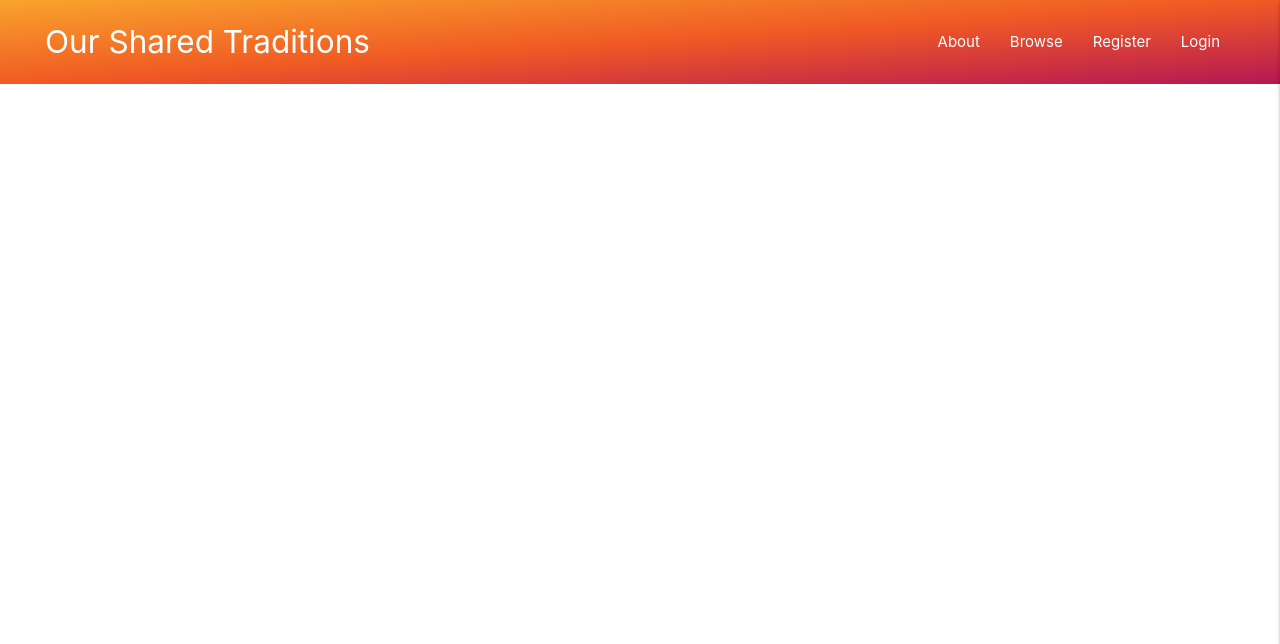
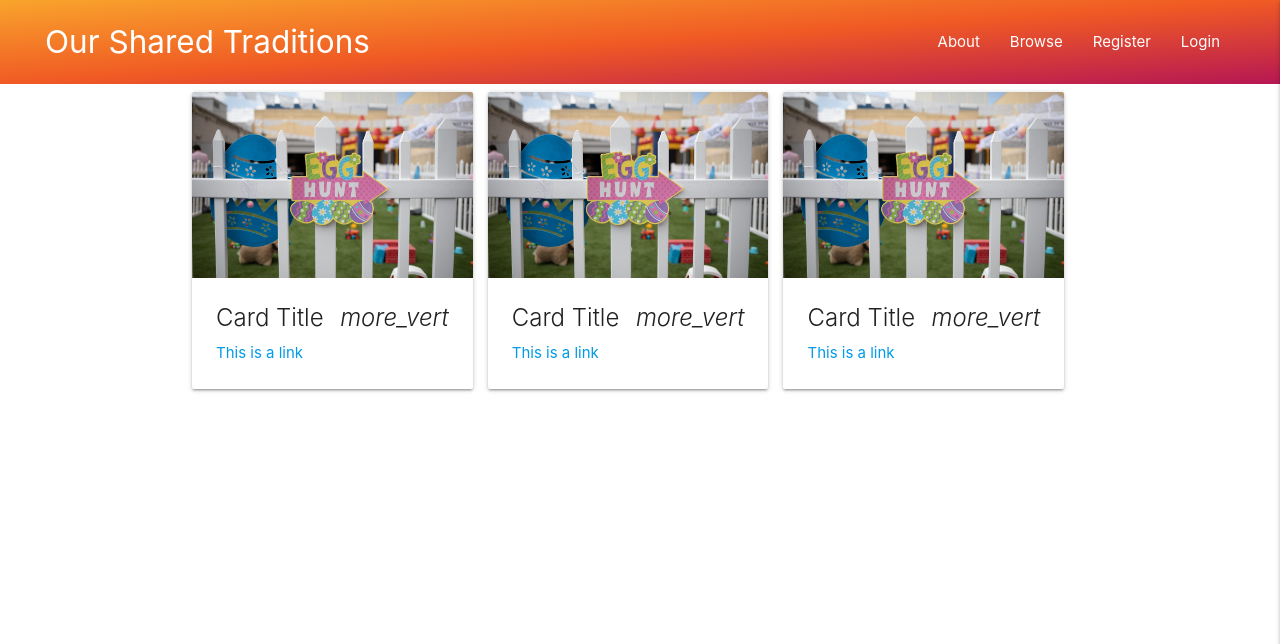
Before and after one commit to Jade-ux/OurTraditions, a Flask app: page / in a window 1280 px wide. Shown: the top 644 px of the page. Run offline with Flask 2, Linux system fonts and the light colour scheme; data that the repository does not hold is empty; some libraries are stand-ins or nearby versions.

Commit message:
Added card to traditions page and styled cards.

```diff
--- a/static/css/style.css
+++ b/static/css/style.css
@@ -79,6 +79,15 @@ nav {
     padding-left: 45px;
 }
 
+.col.trad-card {
+    margin: .5rem 1rem 1rem 0;
+    padding: 0px;
+}
+
+.card.col.m4.trad-card {
+        width: 31.3333333333%;
+}
+
 /*-------------------------------------------------Icons*/
 
 .prefix.active.maroon {
--- a/templates/traditions.html
+++ b/templates/traditions.html
@@ -9,5 +9,48 @@
 {{ tradition.country.capitalize() }}<br>
 {{ tradition.keywords.capitalize() }}<br>
 {% endfor %}
-
+<div class="row">
+    <div class="card col m4 trad-card">
+        <div class="card-image waves-effect waves-block waves-light">
+            <img class="activator" src="static/images/easter.jpg">
+        </div>
+        <div class="card-content">
+            <span class="card-title activator grey-text text-darken-4">Card Title<i
+                    class="material-icons right">more_vert</i></span>
+            <p><a href="#">This is a link</a></p>
+        </div>
+        <div class="card-reveal">
+            <span class="card-title grey-text text-darken-4">Card Title<i class="material-icons right">close</i></span>
+            <p>Here is some more information about this product that is only revealed once clicked on.</p>
+        </div>
+    </div>
+        <div class="card col m4 trad-card">
+        <div class="card-image waves-effect waves-block waves-light">
+            <img class="activator" src="static/images/easter.jpg">
+        </div>
+        <div class="card-content">
+            <span class="card-title activator grey-text text-darken-4">Card Title<i
+                    class="material-icons right">more_vert</i></span>
+            <p><a href="#">This is a link</a></p>
+        </div>
+        <div class="card-reveal">
+            <span class="card-title grey-text text-darken-4">Card Title<i class="material-icons right">close</i></span>
+            <p>Here is some more information about this product that is only revealed once clicked on.</p>
+        </div>
+    </div>
+        <div class="card col m4 trad-card">
+        <div class="card-image waves-effect waves-block waves-light">
+            <img class="activator" src="static/images/easter.jpg">
+        </div>
+        <div class="card-content">
+            <span class="card-title activator grey-text text-darken-4">Card Title<i
+                    class="material-icons right">more_vert</i></span>
+            <p><a href="#">This is a link</a></p>
+        </div>
+        <div class="card-reveal">
+            <span class="card-title grey-text text-darken-4">Card Title<i class="material-icons right">close</i></span>
+            <p>Here is some more information about this product that is only revealed once clicked on.</p>
+        </div>
+    </div>
+</div>
 {% endblock %}
```
Also changed, not shown: static/images/easter.jpg (added). Lines whose indentation alone changed are shown as unchanged.
